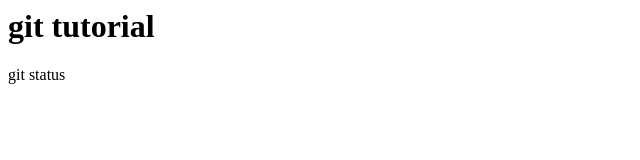
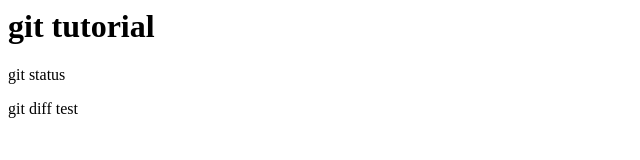
Before and after one commit to fromqtop/git_tutorial, a plain HTML site: page index.html in a window 1280 px wide. Shown: the full height of the page, 0-640 px from the left. Drawn offline with Linux system fonts and the light colour scheme.

Commit message:
git diffを追加

```diff
--- a/index.html
+++ b/index.html
@@ -1,2 +1,3 @@
 <h1>git tutorial</h1>
 <p>git status</p>
+<p>git diff test</p>
```
